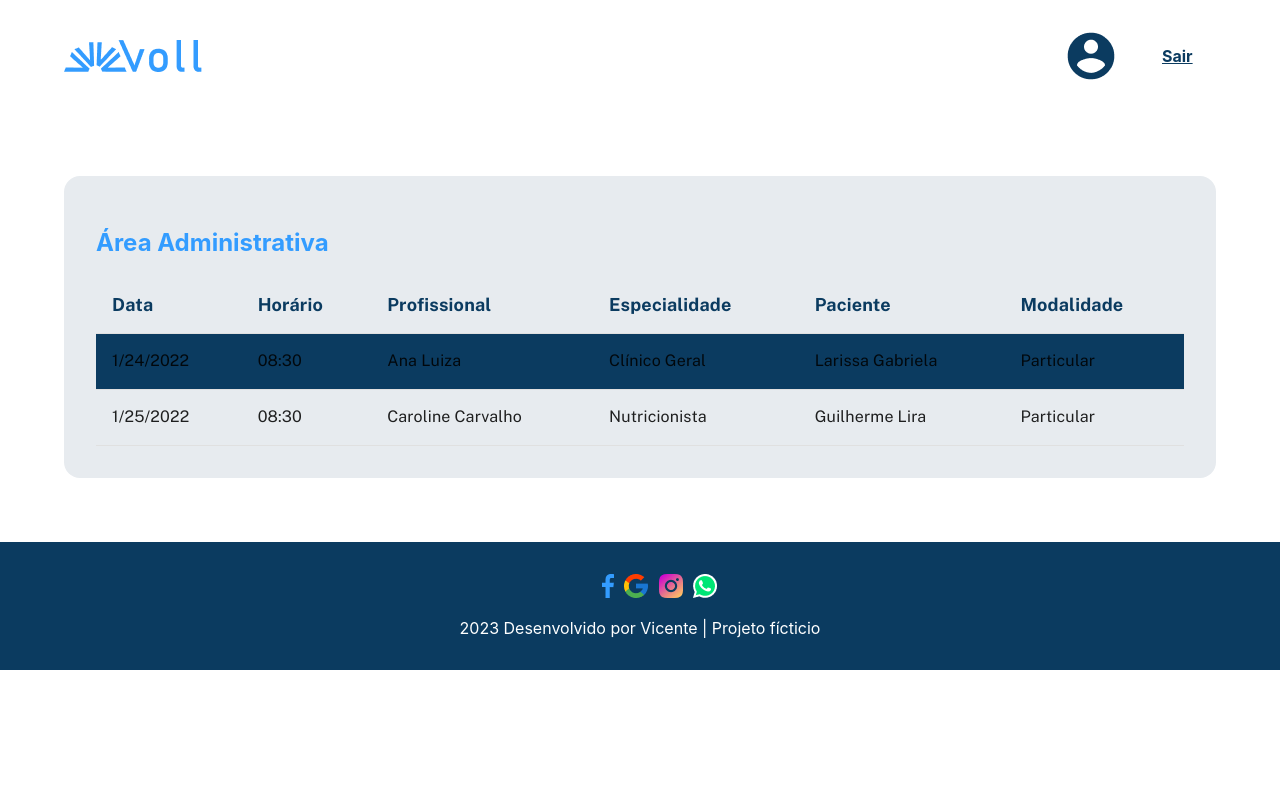
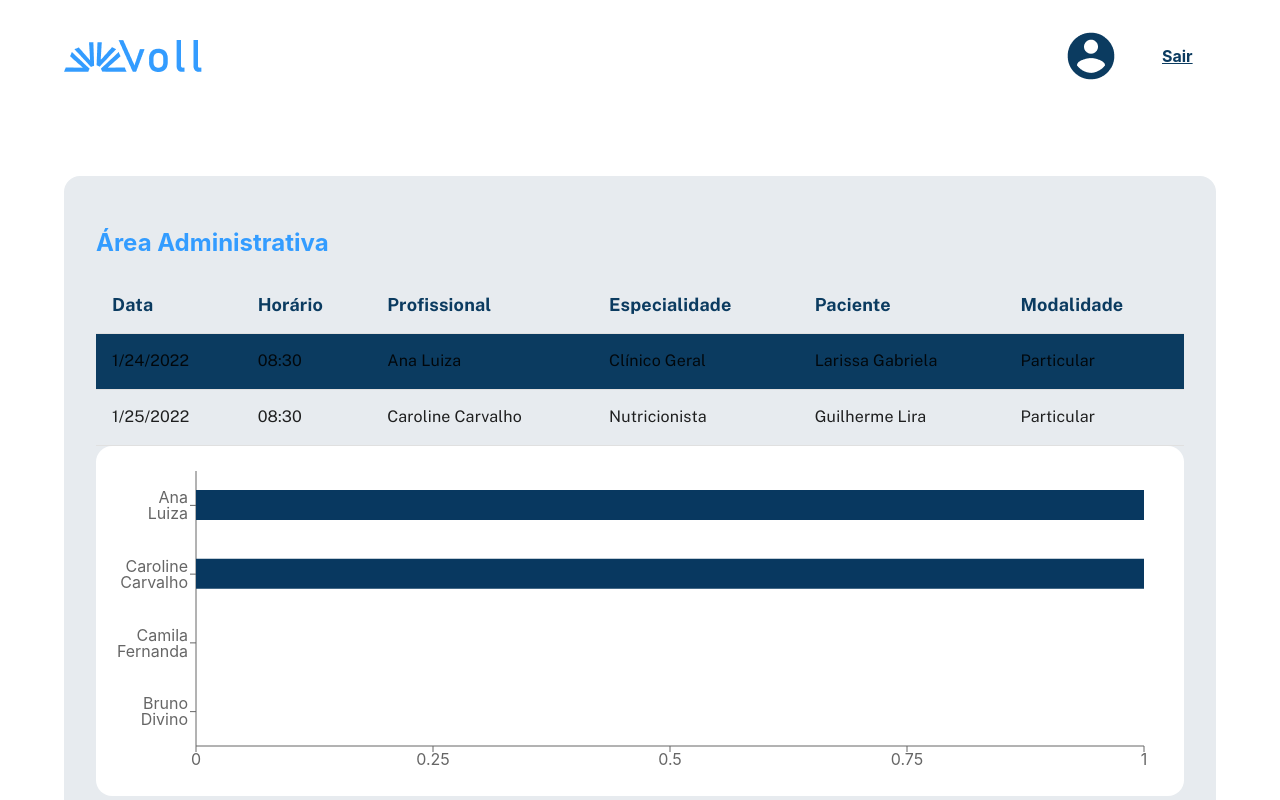
Before and after one commit to VicenteLamberti/voll-alura, a React (Create React App) app: page / in a window 1280 px wide. Shown: the top 800 px of the page. Built offline with nearby package versions, Linux system fonts and the light colour scheme; data requests are answered from the project's data file; the HTML template or start-up script is replaced by a standard one.

Commit message:
adicionando dados no grafico

```diff
--- a/package.json
+++ b/package.json
@@ -17,6 +17,7 @@
     "react": "^18.2.0",
     "react-dom": "^18.2.0",
     "react-scripts": "5.0.1",
+    "recharts": "^2.8.0",
     "styled-components": "^5.3.6",
     "typescript": "^4.9.5",
     "web-vitals": "^2.1.4"
--- a/src/App.tsx
+++ b/src/App.tsx
@@ -1,19 +1,27 @@
 import './App.css';
+import Chart from './components/Chart';
 import Container from './components/Container';
 import Footer from './components/Footer';
 import Header from './components/Header';
 import Tabela from './components/Table';
 import Title from './components/Title';
 import useDadosConsulta from './useDadosConsulta';
+import useDadosProfissional from './useDadosProfissional';
 
 function App() {
-  const { data, error } = useDadosConsulta();
+  const { data: consultas, error: consultasErro } = useDadosConsulta();
+  const { data: profissionais, error: profissionaisErro } = useDadosProfissional();
+
+  if(consultasErro || profissionaisErro){
+    console.log('ocorreu erro')
+  }
   return (
     <>
       <Header/>
       <Container>
         <Title>Área Administrativa</Title>
-        <Tabela consultas = {data}/>
+        <Tabela consultas = {consultas}/>
+        <Chart profissionais = {profissionais} consultas = {consultas}/>
       </Container>
       <Footer/>
     </>
--- /dev/null
+++ b/src/components/Chart/index.tsx
@@ -0,0 +1,41 @@
+import { Bar, BarChart, ResponsiveContainer, XAxis, YAxis } from "recharts";
+import styled from "styled-components";
+import IConsulta from "../../types/IConsulta";
+import IProfissional from "../../types/IProfissional";
+import useDadosGrafico from "./useDadosGrafico";
+
+interface Props{
+    profissionais: IProfissional[]|null,
+    consultas: IConsulta[] | null
+}
+
+interface IDados{
+    nome: string,
+    consultas:number
+}
+
+const SectionStyled = styled.section`
+background-color:var(--branco);
+border-radius : 16px;
+`
+function Chart({profissionais,consultas} : Props){
+
+    let dados: Array<IDados> = useDadosGrafico({profissionais,consultas});
+    return(
+        <SectionStyled>
+            <ResponsiveContainer width="100%" height={350}>
+                <BarChart
+                    layout="vertical"
+                    data={dados}
+                    margin={{ top: 25, right: 40, left: 40, bottom: 20 }}>
+                    <XAxis type="number"></XAxis>
+                    <YAxis type="category" dataKey="nome"></YAxis>
+                    <Bar dataKey="consultas" fill="#083860" barSize={30}></Bar>
+                </BarChart>
+            </ResponsiveContainer>
+
+        </SectionStyled>
+    )
+}
+
+export default Chart;
--- /dev/null
+++ b/src/components/Chart/useDadosGrafico.ts
@@ -0,0 +1,27 @@
+import IConsulta from "../../types/IConsulta";
+import IProfissional from "../../types/IProfissional";
+
+interface IDados{
+    nome: string,
+    consultas:number
+}
+
+interface Props{
+    profissionais: IProfissional[]|null,
+    consultas: IConsulta[] | null
+}
+
+const useDadosGrafico =({profissionais, consultas} : Props)=>{
+    let dados: Array<IDados> = [];
+    if(profissionais && consultas){
+        dados = profissionais.map((profissional)=>({
+            nome:profissional.nome,
+            consultas: consultas.filter((consulta)=>
+                consulta.profissional.some((prof)=>prof.nome === profissional.nome)
+            ).length
+        }))
+    }
+    return dados;
+}
+
+export default useDadosGrafico;
```
Also changed, not shown: 1 other file (tests, documents, lock files or other folders).
